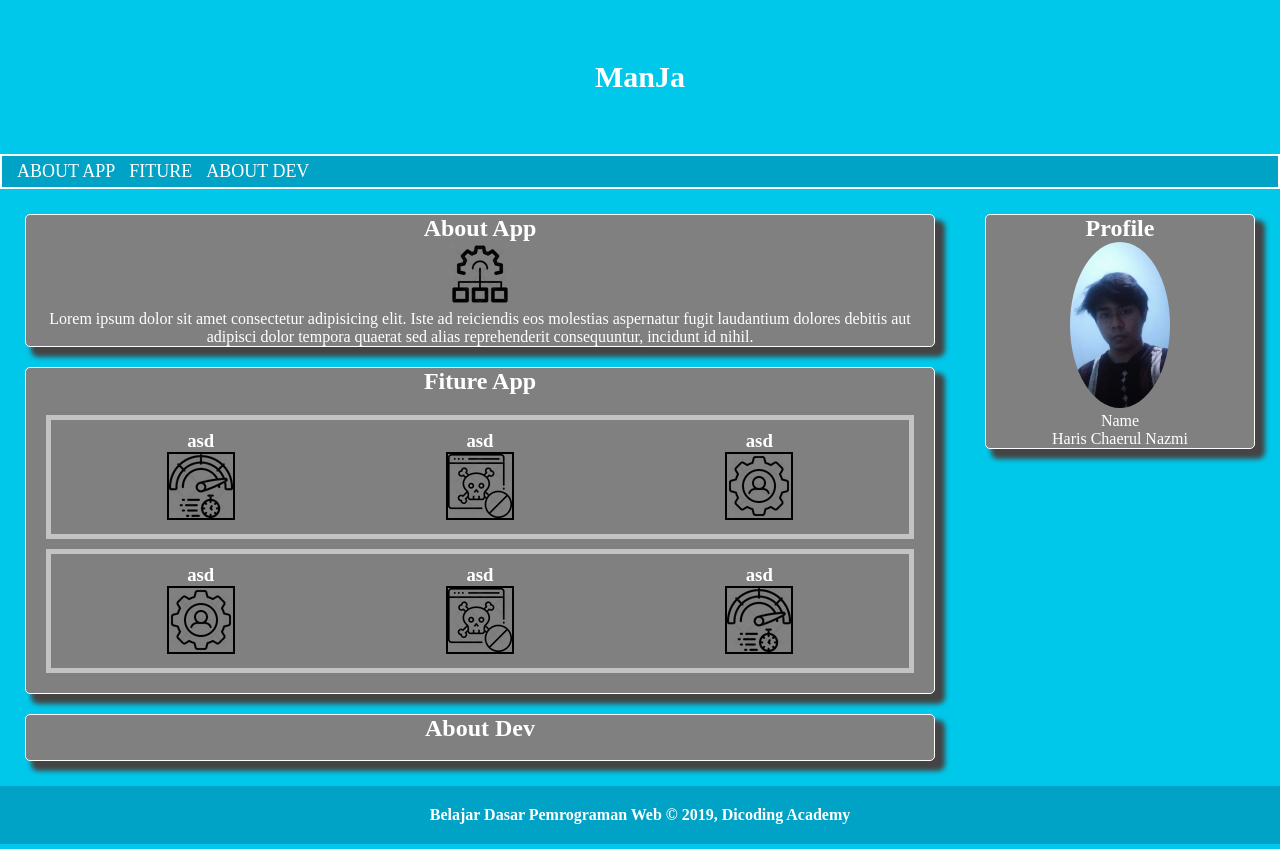
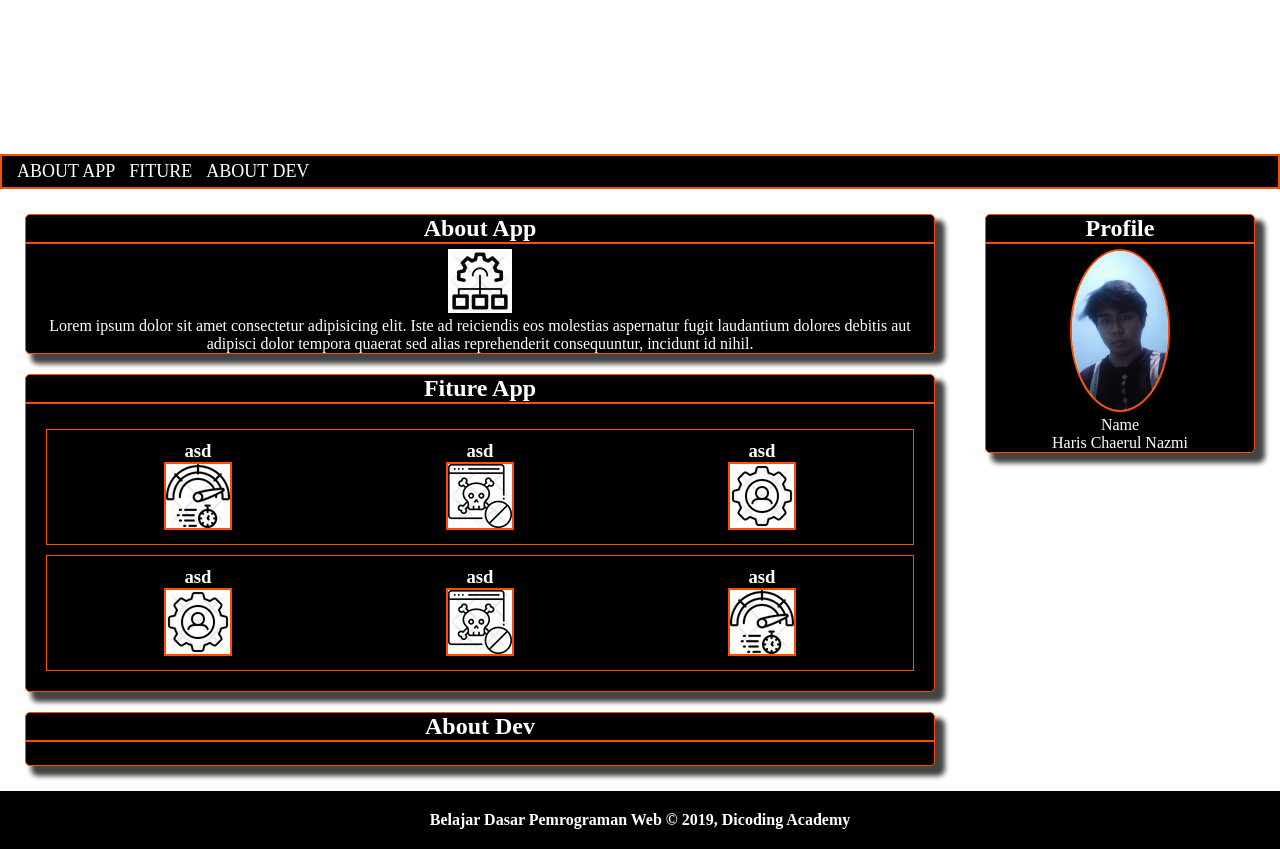
Before and after one commit to Nazmikaz/Dicoding, a plain HTML site: page dicoding/index.html in a window 1280 px wide. Drawn offline with Linux system fonts and the light colour scheme.

Commit message:
Update style.css

```diff
--- a/dicoding/style.css
+++ b/dicoding/style.css
@@ -7,8 +7,10 @@ h1{
     color: white;
 }
 h2{
+    border-bottom: solid 2px #FF4D00;
     color: white;
     text-align: center;
+    margin-bottom: 5px;
 }
 h3{
     color: white;
@@ -21,21 +23,21 @@ p{
 body{
     font-family: 'sans-serif', "Quicksand";
     width: 100%;
-    background-color: #00c8eb;
+    background-color: white;
 }
 
 #jumbotron{
     padding: 60px;
-    background-color: #00c8eb;
+    background-color: white;
     text-align: center;
     font-size: 20px;
-    color: white;
+    color: black;
 }
 
 nav{
-    background-color: #00a2c6;
+    background-color: black;
     padding: 5px;
-    border: solid 2px white;
+    border: solid 2px #FF4D00;
 }
 
 nav li{
@@ -50,7 +52,7 @@ nav li{
 
 main{
     overflow: auto;
-    background-color: #00c8eb;
+    background-color: white;
 }
 
 .container{
@@ -65,8 +67,6 @@ main{
 
 }
 
-
-
 aside{
     margin: auto;
     padding: 5px;
@@ -77,20 +77,18 @@ aside{
 
 .img-profile{
     width: 100px;
+    border: solid 2px;
     border-radius: 50%;
+    color: #FF4D00;
 }
 
-footer{
-    text-align: center;
-
-}
 
 .card{
     margin: 20px;
-    border: 1px solid white;
+    border: 1px solid #FF4D00;
     border-radius: 5px;
     box-shadow: 8px 8px 5px 2px #444;
-    background-color: gray;
+    background-color: black;
     overflow: auto;
 
 }
@@ -104,7 +102,7 @@ footer{
     width: auto;
     margin:  10px;
     padding: 10px;
-    border: 5px solid #c3c3c3;
+    border: 1px solid #FF4D00;
 
 }
 .row{
@@ -113,7 +111,7 @@ footer{
     width: auto;
     margin:  10px;
     padding: 10px;
-    border: 5px solid #c3c3c3;
+    border: 1px solid #FF4D00;
 
 }
 .flexbox-item{
@@ -121,13 +119,17 @@ footer{
 }
 .icon{
     border: solid 2px;
+    color: #FF4D00;
+}
+img{
+    background-color: white;
 }
 
 
 footer {
     padding: 20px;
     color: white;
-    background-color: #00a2c6;
+    background-color: black;
     text-align: center;
     font-weight: bold;
     width: 100%;
```
